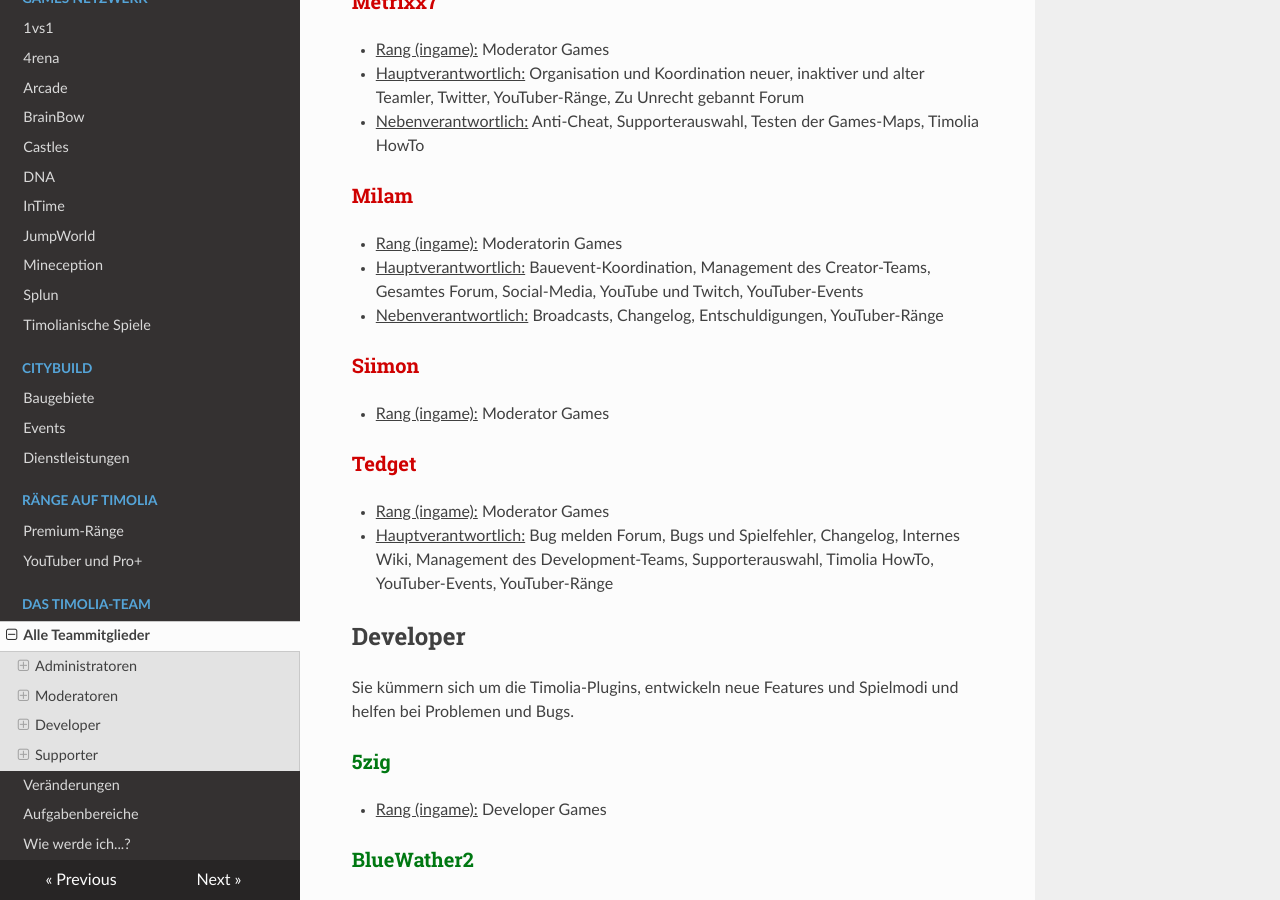
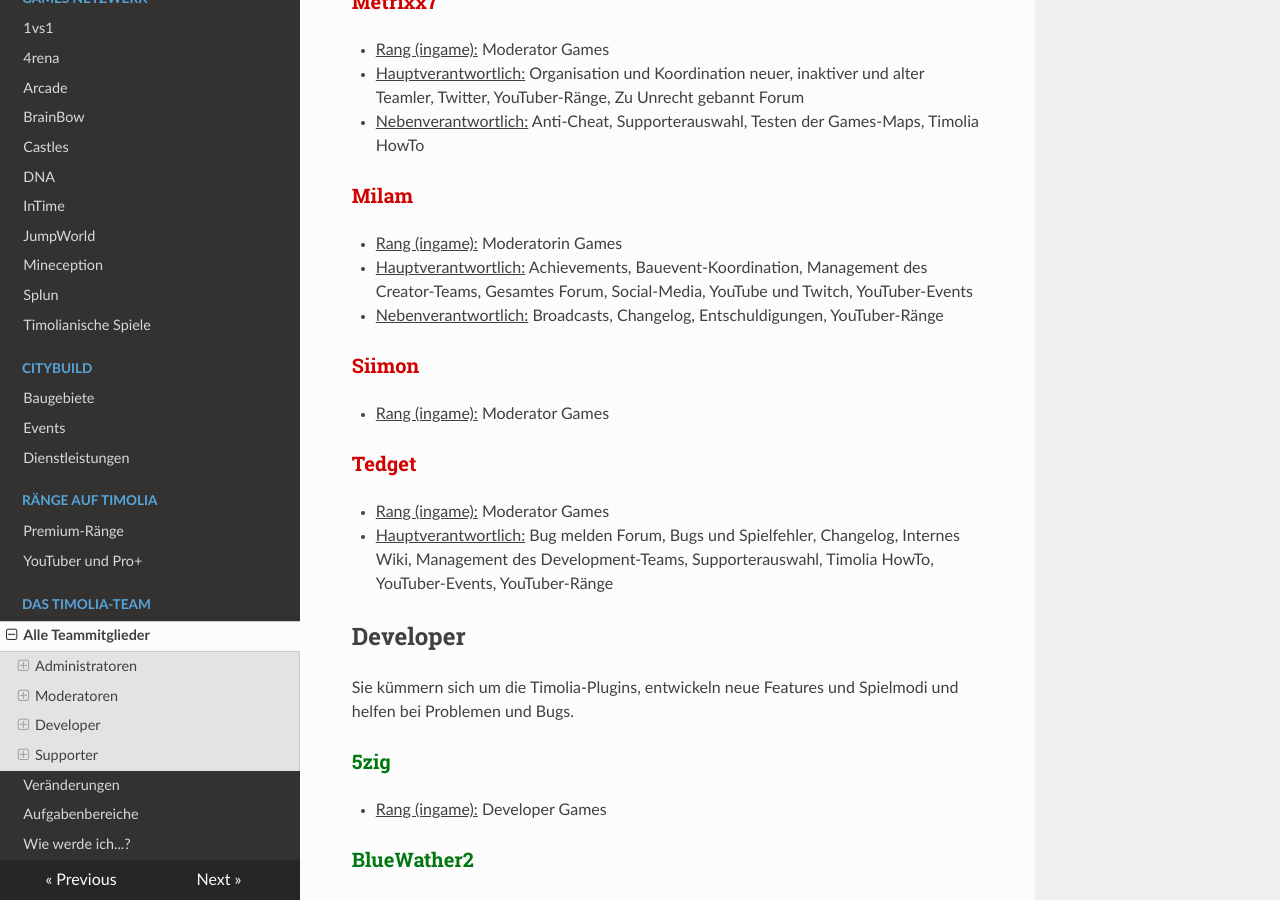
Before and after one commit to TimoliaDE/HowTo, an MkDocs documentation site: the page built from docs/team/members.md, in a window 1280 px wide and 900 px high, scrolled down 1838 px. Built offline with MkDocs 1.6.1, drawn with Linux system fonts in a browser that asks for light colours; nearby versions of some CDN libraries; old or Windows-style settings are respelled for this version of MkDocs.

Commit message:
Update members.md

```diff
--- a/docs/team/members.md
+++ b/docs/team/members.md
@@ -60,7 +60,7 @@ Moderatoren kümmern sich um das reibungslose Spielererlebnis der verschiedenen
 
 ###<strong><span style="color:#CF0101">Milam</span></strong>
 - <u>Rang (ingame):</u> Moderatorin Games
-- <u>Hauptverantwortlich:</u> Bauevent-Koordination, Management des Creator-Teams, Gesamtes Forum, Social-Media, YouTube und Twitch, YouTuber-Events
+- <u>Hauptverantwortlich:</u> Achievements, Bauevent-Koordination, Management des Creator-Teams, Gesamtes Forum, Social-Media, YouTube und Twitch, YouTuber-Events
 - <u>Nebenverantwortlich:</u> Broadcasts, Changelog, Entschuldigungen, YouTuber-Ränge
 
 ###<strong><span style="color:#CF0101">Siimon</span></strong>
```
